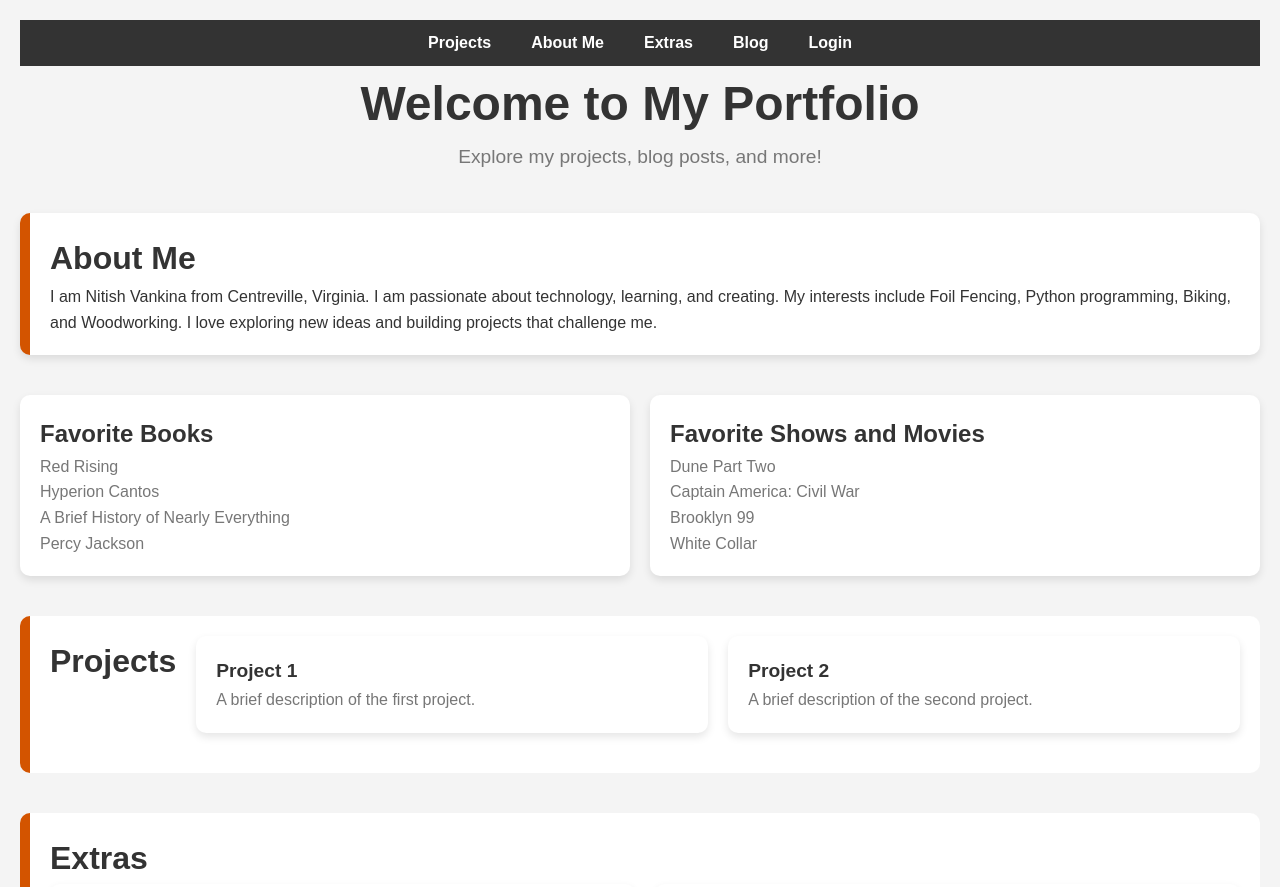
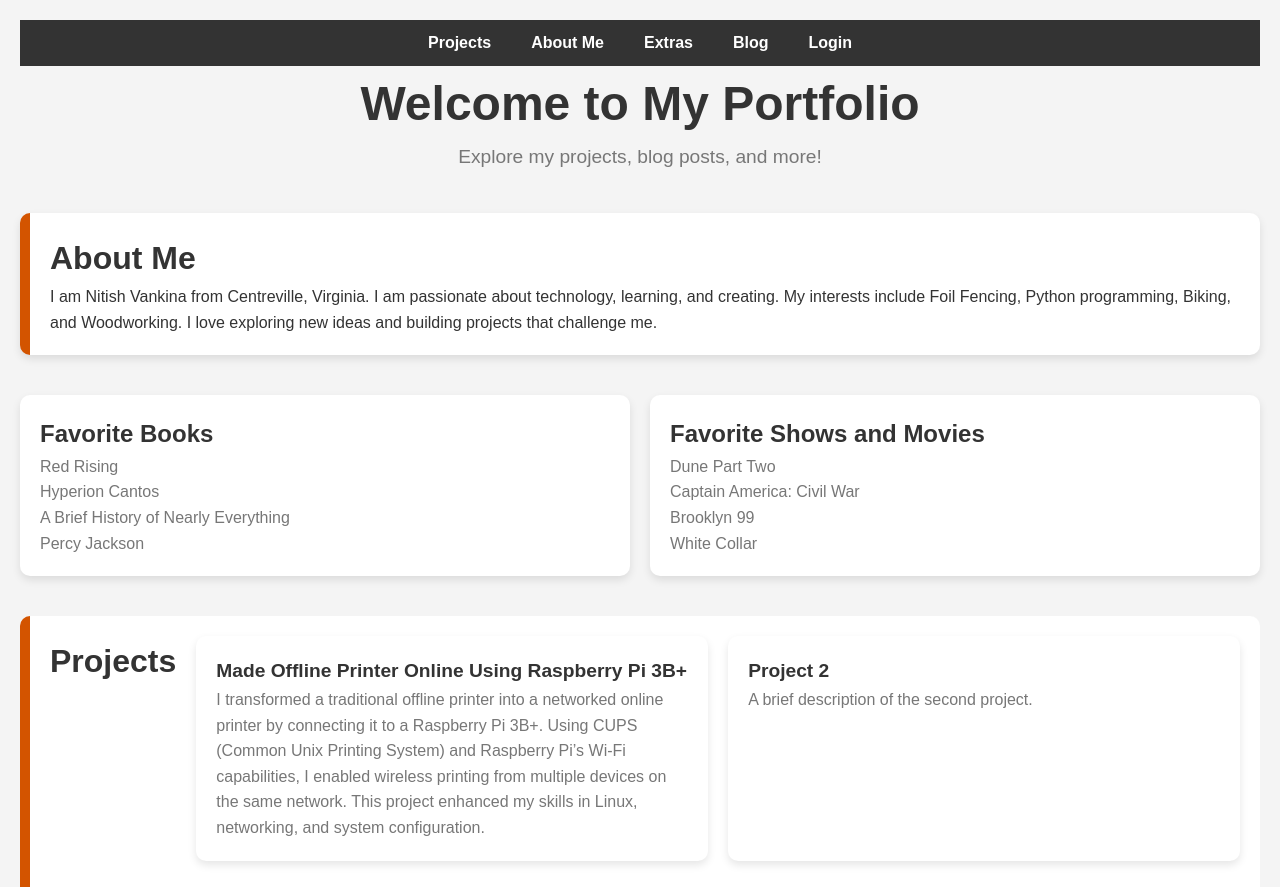
Before and after one commit to NitishVankina/Portfolio, a website: page index.html in a window 1280 px wide. Shown: the top 887 px of the page. Drawn offline with Linux system fonts and the light colour scheme.

Commit message:
Update index.html

```diff
--- a/index.html
+++ b/index.html
@@ -55,17 +55,19 @@
         </div>
 
         <!-- Projects Section -->
+    <!-- Projects Section -->
     <section id="projects" class="content-box orange-rectangle">
         <h2>Projects</h2>
         <div class="project">
-                <h3>Project 1</h3>
-                <p>A brief description of the first project.</p>
+            <h3>Made Offline Printer Online Using Raspberry Pi 3B+</h3>
+            <p>I transformed a traditional offline printer into a networked online printer by connecting it to a Raspberry Pi 3B+. Using CUPS (Common Unix Printing System) and Raspberry Pi’s Wi-Fi capabilities, I enabled wireless printing from multiple devices on the same network. This project enhanced my skills in Linux, networking, and system configuration.</p>
         </div>
         <div class="project">
             <h3>Project 2</h3>
             <p>A brief description of the second project.</p>
         </div>
     </section>
+
 
         <!-- Extras Section -->
         <section id="extras" class="content-box orange-rectangle">
```
Lines whose indentation alone changed are shown as unchanged.
